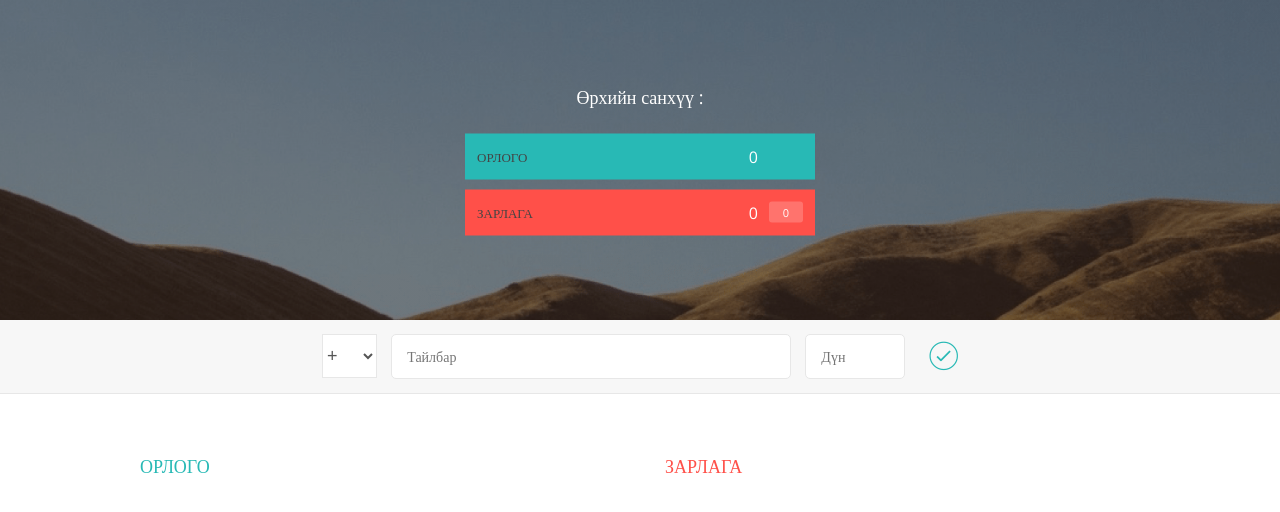
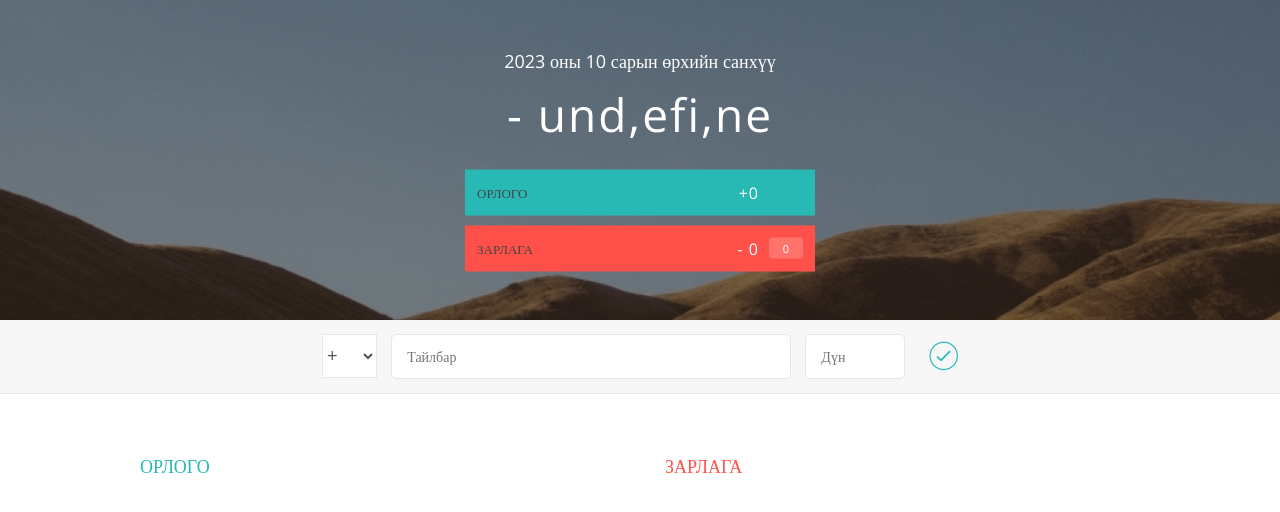
Before and after one commit to ZxuanOchir/Finance, a plain HTML site: page index.html in a window 1280 px wide. Drawn offline with nearby package versions, Linux system fonts and the light colour scheme.

Commit message:
brg duusla

```diff
--- a/app.js
+++ b/app.js
@@ -11,9 +11,47 @@ var uiController = (function() {//private function
     incomeLabel : ".budget__income--value",
     expenseLabel : ".budget__expenses--value",
     percentageLabel : ".budget__expenses--percentage",
-    containerDiv : ".container"
+    containerDiv : ".container",
+    expensePercentageLabel : ".item__percentage",
+    dateLabel : ".budget__title--month",
   };
+
+  var nodeListForeach = function(list, callback){//list = nodelist callback = function
+    for(var i = 0; i < list.length; i++){
+      callback(list[i],i);
+    }
+  };
+
+  var formatMoney = function(too, type){
+too = '' + too;
+var x = too.split("").reverse().join("");
+
+var y = '';
+var count = 1;
+
+for(var i = 0 ; i < x.length; i++){
+  y = y + x[i];
+
+  if(count%3 === 0) y = y + ',';
+  count ++;
+}
+
+var z = y.split("").reverse().join("");
+
+if(z[0] === ',') z = z.substring(1, z.length - 1);
+
+  if(type === 'inc')z = '+' + z;
+  else z = '- ' + z;
+
+  return z;
+  };
+
   return{//public service
+    displayDate : function(){
+      var unuudur = new Date();
+
+      document.querySelector(DOMStrings.dateLabel).textContent = unuudur.getFullYear() + " оны " + unuudur.getMonth() + ' сарын өрхийн санхүү';
+    },
     getInput:function(){
       return{
         type: document.querySelector(DOMStrings.inputType).value,//===> finance ctrller
@@ -21,6 +59,17 @@ var uiController = (function() {//private function
         value:parseInt(document.querySelector(DOMStrings.inputValue).value)
       };
     },
+
+    displayPercentages : function(allPercentages){
+      //elementin nodelist iig olno
+      var elements = document.querySelectorAll(DOMStrings.expensePercentageLabel);
+
+      //element bolgonii huvid zarlagiin huviig massivaas avch shivej oruulah
+      nodeListForeach(elements, function(el,index){
+        el.textContent = allPercentages[index];
+      });
+    },
+
 //public service
     getDOMStrings : function(){
       return DOMStrings;
@@ -39,9 +88,12 @@ var uiController = (function() {//private function
     },
 
     tusviigUzuuleh : function(tusuv){//tusuv gej nerte obect shuuj avna gj uzy
-      document.querySelector(DOMStrings.tusuvLabel).textContent = tusuv.budget;
-      document.querySelector(DOMStrings.incomeLabel).textContent = tusuv.totalInc;
-      document.querySelector(DOMStrings.expenseLabel).textContent = tusuv.totalExp;
+      var type;
+      if(tusuv.budget > 0) type = 'inc';
+      else type = 'exp';
+      document.querySelector(DOMStrings.tusuvLabel).textContent = formatMoney(tusuv.budget,type);
+      document.querySelector(DOMStrings.incomeLabel).textContent = formatMoney(tusuv.totalInc, 'inc');
+      document.querySelector(DOMStrings.expenseLabel).textContent = formatMoney(tusuv.totalExp, 'exp');
       if(tusuv.huvi !== 0){
         document.querySelector(DOMStrings.percentageLabel).textContent = tusuv.huvi + '%';
       }
@@ -71,7 +123,7 @@ var uiController = (function() {//private function
 
       html = html.replace('$id$', item.id);
       html = html.replace('$$DESCRIPTION$$', item.description);
-      html = html.replace('$VALUE$', item.value);
+      html = html.replace('$VALUE$', formatMoney(item.value, type));
       //Бэлтсэгэн html ээ DOM руу хийж өгнө.
 
       document.querySelector(list).insertAdjacentHTML('beforeend', html);
@@ -96,7 +148,7 @@ var financeController = (function() {
     this.percentage = -1;
   }
 
-  Expense.prototype.calcPercentage = function(totalIncome){
+  Expense.prototype.calcPercentage = function(totalIncome){//prtotyped Expense
     if(totalIncome > 0)
     this.percentage = Math.round((this.value / totalIncome ) * 100);
   else this.percentage = 0;
@@ -256,7 +308,7 @@ var appController = (function(uiController, financeController) {
     //8. Элемэнтүүдийн хувийг хүлээж авна.
     var allPercentages = financeController.getPercentages();
    //9. Эдгээр хувийг дэлгэцэнд гаргана.
-    console.log();
+    uiController.displayPercentages(allPercentages);
 };
 
 var setupEventListeners = function(){
@@ -282,7 +334,7 @@ var setupEventListeners = function(){
       var type = arr[0];//"inc"
       var itemId = parseInt(arr[1]);//"2"
 
-       console.log(type + '===> ' +itemId);
+      //  console.log(type + '===> ' +itemId);
 
       //1. Санхүүгийн модулиас устгаж өгнө. type,id ashiglan
       financeController.deleteItem(type, itemId);
@@ -299,6 +351,7 @@ var setupEventListeners = function(){
   return {
     init : function(){
       console.log('Application started...');
+      uiController.displayDate();
       uiController.tusviigUzuuleh({
         tusuv : 0,
         huvi : 0,
--- a/index.html
+++ b/index.html
@@ -14,7 +14,7 @@
     <div class="top">
         <div class="budget">
             <div class="budget__title">
-                Өрхийн санхүү <span class="budget__title--month"></span>:
+                <span class="budget__title--month">Өрхийн санхүү:</span>
             </div>
 
             <div class="budget__value">+ 2,345.64</div>
```
